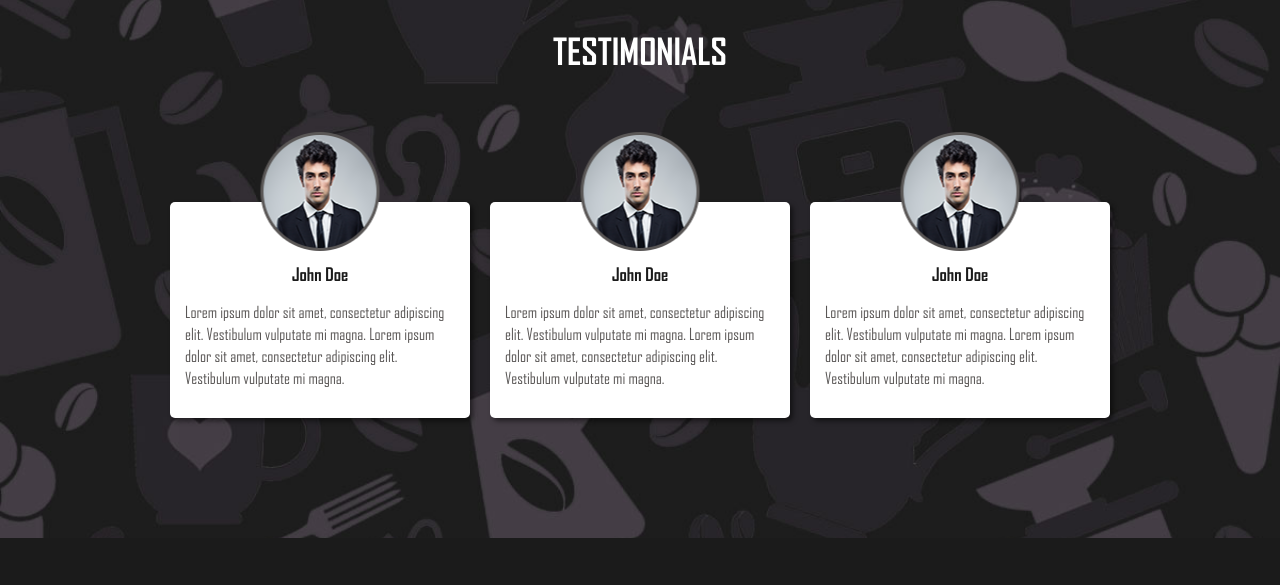
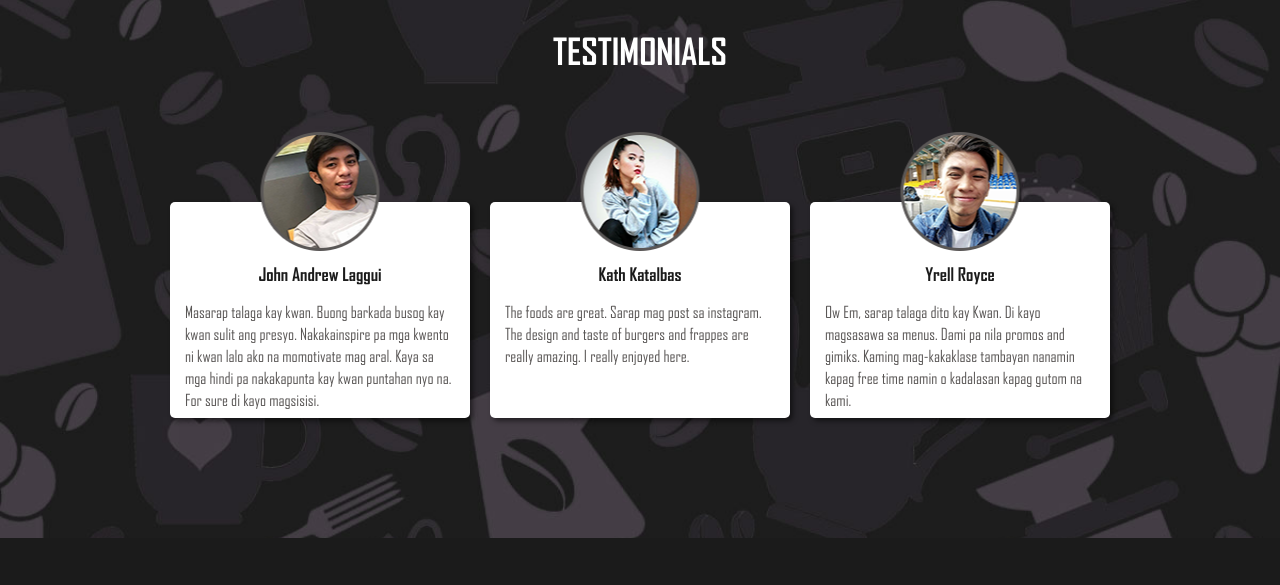
Before and after one commit to CafeNiKwan/cafenikwan.github.io, a plain HTML site: page index.html in a window 1280 px wide. Shown: the part 3307-3892 px from the top of the page. Drawn offline with Linux system fonts and the light colour scheme; some packages are replaced by stand-ins of ours.

Commit message:
testimonials update

```diff
--- a/index.html
+++ b/index.html
@@ -219,30 +219,30 @@
                 <div class="uk-width-1-1 uk-panel uk-position-relative" data-uk-scrollspy="{cls:'uk-animation-fade', delay:300}">
 
                     <div class="uk-width-1-1 uk-panel testi-p">
-                        <h3 class="uk-text-center uk-margin-bottom uk-text-bold text-black">John Doe</h3>
-                        <h4 class="text-gray uk-margin-top-remove">Lorem ipsum dolor sit amet, consectetur adipiscing elit. Vestibulum vulputate mi magna. Lorem ipsum dolor sit amet, consectetur adipiscing elit. Vestibulum vulputate mi magna.</h4>
+                        <h3 class="uk-text-center uk-margin-bottom uk-text-bold text-black">John Andrew Laggui</h3>
+                        <h4 class="text-gray uk-margin-top-remove">Masarap talaga kay kwan. Buong barkada busog kay kwan sulit ang presyo. Nakakainspire pa mga kwento ni kwan lalo ako na momotivate mag aral. Kaya sa mga hindi pa nakakapunta kay kwan puntahan nyo na. For sure di kayo magsisisi.</h4>
                     </div>
-                    <img src="assets/img/testi-img.png" alt="john doe" class="test-img"/>
+                    <img src="assets/img/testi1.png" alt="John Andrew Laggui" class="test-img"/>
                 </div>
             </div>
             <div>
                 <div class="uk-width-1-1 uk-panel uk-position-relative" data-uk-scrollspy="{cls:'uk-animation-fade', delay:600}">
 
                     <div class="uk-width-1-1 uk-panel testi-p">
-                        <h3 class="uk-text-center uk-margin-bottom uk-text-bold text-black">John Doe</h3>
-                        <h4 class="text-gray uk-margin-top-remove">Lorem ipsum dolor sit amet, consectetur adipiscing elit. Vestibulum vulputate mi magna. Lorem ipsum dolor sit amet, consectetur adipiscing elit. Vestibulum vulputate mi magna.</h4>
+                        <h3 class="uk-text-center uk-margin-bottom uk-text-bold text-black">Kath Katalbas</h3>
+                        <h4 class="text-gray uk-margin-top-remove">The foods are great. Sarap mag post sa instagram. The design and taste of burgers and frappes are really amazing. I really enjoyed here.</h4>
                     </div>
-                    <img src="assets/img/testi-img.png" alt="john doe" class="test-img"/>
+                    <img src="assets/img/testi2.png" alt="Kath Katalbas" class="test-img"/>
                 </div>
             </div>
             <div>
                 <div class="uk-width-1-1 uk-panel uk-position-relative" data-uk-scrollspy="{cls:'uk-animation-fade', delay:900}">
 
                     <div class="uk-width-1-1 uk-panel testi-p">
-                        <h3 class="uk-text-center uk-margin-bottom uk-text-bold text-black">John Doe</h3>
-                        <h4 class="text-gray uk-margin-top-remove">Lorem ipsum dolor sit amet, consectetur adipiscing elit. Vestibulum vulputate mi magna. Lorem ipsum dolor sit amet, consectetur adipiscing elit. Vestibulum vulputate mi magna.</h4>
+                        <h3 class="uk-text-center uk-margin-bottom uk-text-bold text-black">Yrell Royce</h3>
+                        <h4 class="text-gray uk-margin-top-remove">Ow Em, sarap talaga dito kay Kwan. Di kayo magsasawa sa menus. Dami pa nila promos and gimiks. Kaming mag-kakaklase tambayan nanamin kapag free time namin o kadalasan kapag gutom na kami.</h4>
                     </div>
-                    <img src="assets/img/testi-img.png" alt="john doe" class="test-img"/>
+                    <img src="assets/img/testi3.png" alt="john doe" class="test-img"/>
                 </div>
             </div>
         </div>
```
Also changed, not shown: assets/img/testi1.png (added), assets/img/testi2.png (added), assets/img/testi3.png (added).
